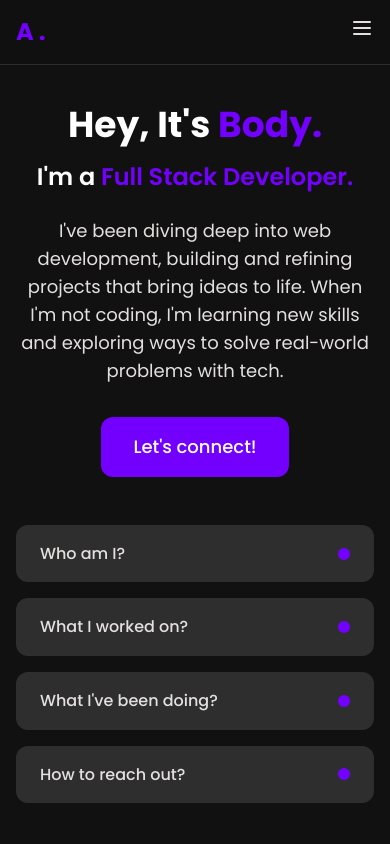
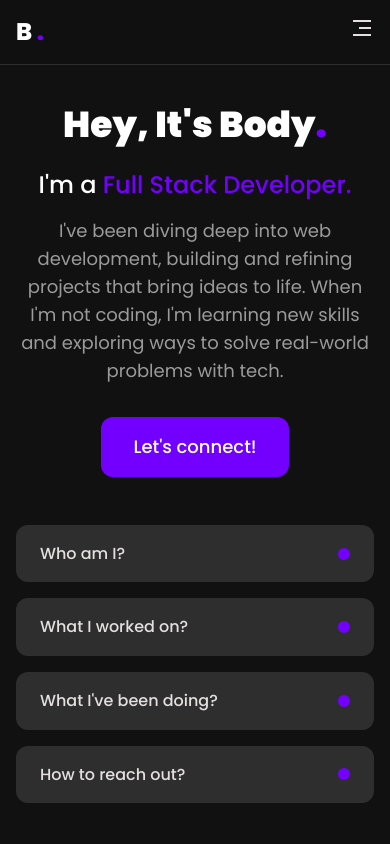
Before and after one commit to Abdelrahman-Aboalkhair/abdelrahman-portfolio, a Next.js app: page / in a window 390 px wide. Shown: the top 844 px of the page. Built offline with nearby package versions, Linux system fonts and the light colour scheme.

Commit message:
added spline

```diff
--- a/app/globals.css
+++ b/app/globals.css
@@ -13,7 +13,7 @@
 @theme {
   --color-primary: #7300FF;
   --color-secondary: #2E2E2E;
-  --color-light-gray: #E4E0E0;
+  --color-light-gray: #9B9B9B;
   --color-primary-hover: #A366FF;
   --color-background: #111111;
   --color-foreground: #E4E0E0;
@@ -53,7 +53,7 @@ html {
 
 /* Scroll bar styling */
 ::-webkit-scrollbar {
-  width: 8px;
+  width: 4px;
 }
 
 ::-webkit-scrollbar-track {
@@ -62,7 +62,7 @@ html {
 
 ::-webkit-scrollbar-thumb {
   background: #7300FF;
-  border-radius: 4px;
+  border-radius: 8px;
 }
 
 ::-webkit-scrollbar-thumb:hover {
--- a/app/layout.js
+++ b/app/layout.js
@@ -3,7 +3,7 @@ import "./globals.css";
 
 const poppins = Poppins({
   subsets: ["latin"],
-  weight: ["300", "400", "500", "600", "700"],
+  weight: ["300", "400", "500", "600", "700", "800", "900"],
 });
 
 export const metadata = {
--- a/components/Hero.js
+++ b/components/Hero.js
@@ -1,6 +1,8 @@
 'use client';
 
 import { motion } from 'framer-motion';
+import SectionLayout from './SectionLayout';
+import SplineScene from './SplineScene';
 
 const Hero = () => {
     const scrollToSection = (sectionId) => {
@@ -18,8 +20,12 @@ const Hero = () => {
     ];
 
     return (
-        <section id="hero" className="min-h-screen flex items-center justify-center pt-16">
-            <div className="max-w-7xl mx-auto px-4 sm:px-6 lg:px-8">
+        <SectionLayout
+            id="hero"
+            className="min-h-screen flex items-center justify-center pt-16"
+            paddingY=""
+            backgroundColor=""
+        >
             <div className="flex flex-col lg:flex-row items-center justify-between">
                 {/* Main Content */}
                 <div className="lg:w-1/2 text-center lg:text-left">
@@ -29,34 +35,34 @@ const Hero = () => {
                         transition={{ duration: 0.8, ease: 'easeOut' }}
                     >
                         <motion.h1
-                                className="text-4xl sm:text-6xl lg:text-7xl xl:text-8xl font-bold mb-4"
+                            className="text-4xl sm:text-6xl lg:text-7xl xl:text-7xl font-black mb-6"
                             initial={{ opacity: 0 }}
                             animate={{ opacity: 1 }}
                             transition={{ delay: 0.2, duration: 0.6 }}
                         >
-                                Hey, It's{' '}
-                                <span className="text-[#7300FF]">Body</span>
-                                <span className="text-[#7300FF]">.</span>
+                            Hey, It's Body
+                            <span className="text-primary">.</span>
                         </motion.h1>
 
                         <motion.h2
-                                className="text-2xl sm:text-3xl lg:text-4xl xl:text-5xl font-semibold text-white mb-6"
+                            className="text-2xl sm:text-3xl lg:text-4xl xl:text-4xl font-medium text-white mb-4"
                             initial={{ opacity: 0, y: 20 }}
                             animate={{ opacity: 1, y: 0 }}
                             transition={{ delay: 0.4, duration: 0.6 }}
                         >
                             I'm a{' '}
-                                <span className="text-[#7300FF]">Full Stack Developer</span>
-                                <span className="text-[#7300FF]">.</span>
+                            <span className="text-primary">Full Stack Developer.</span>
                         </motion.h2>
 
                         <motion.p
-                                className="text-lg sm:text-xl text-[#E4E0E0] mb-8 max-w-2xl mx-auto lg:mx-0"
+                            className="text-lg sm:text-lg text-light-gray mb-8 max-w-2xl mx-auto lg:mx-0"
                             initial={{ opacity: 0, y: 20 }}
                             animate={{ opacity: 1, y: 0 }}
                             transition={{ delay: 0.6, duration: 0.6 }}
                         >
-                                I've been diving deep into web development, building and refining projects that bring ideas to life. When I'm not coding, I'm learning new skills and exploring ways to solve real-world problems with tech.
+                            I've been diving deep into web development, building and refining projects
+                            that bring ideas to life. When I'm not coding, I'm learning new skills and
+                            exploring ways to solve real-world problems with tech.
                         </motion.p>
 
                         {/* Desktop Resume Button */}
@@ -69,9 +75,9 @@ const Hero = () => {
                             <motion.button
                                 whileHover={{ scale: 1.05 }}
                                 whileTap={{ scale: 0.95 }}
-                                    className="bg-[#7300FF] text-white px-8 py-4 rounded-xl font-medium text-lg hover:bg-[#A366FF] transition-colors duration-300"
-                                >
-                                    My Resume
+                                className="flex gap-2 items-center bg-primary text-white px-8 py-[12px] text-md rounded-sm font-medium
+                                transition-colors duration-300"                            >
+                                Let's connect!
                             </motion.button>
                         </motion.div>
 
@@ -86,7 +92,7 @@ const Hero = () => {
                                 whileHover={{ scale: 1.05 }}
                                 whileTap={{ scale: 0.95 }}
                                 onClick={() => scrollToSection('contact')}
-                                    className="bg-[#7300FF] text-white px-8 py-4 rounded-xl font-medium text-lg hover:bg-[#A366FF] transition-colors duration-300"
+                                className="bg-primary text-white px-8 py-4 rounded-xl font-medium text-lg hover:bg-[#A366FF] transition-colors duration-300"
                             >
                                 Let's connect!
                             </motion.button>
@@ -113,25 +119,30 @@ const Hero = () => {
                             whileTap={{ scale: 0.98 }}
                         >
                             <span className="font-medium">{button.label}</span>
-                                <div className="w-3 h-3 bg-[#7300FF] rounded-full"></div>
+                            <div className="w-3 h-3 bg-primary rounded-full"></div>
                         </motion.button>
                     ))}
                 </motion.div>
 
-                    {/* Desktop Side Decoration */}
+                {/* Desktop 3D Scene */}
                 <motion.div
                     className="hidden lg:block lg:w-1/2"
                     initial={{ opacity: 0, scale: 0.8 }}
                     animate={{ opacity: 1, scale: 1 }}
                     transition={{ delay: 1, duration: 0.8 }}
                 >
+                    <SplineScene
+                        sceneUrl="https://prod.spline.design/Hwjz8oLv9WN8ejij/scene.splinecode"
+                        className="w-full h-96"
+                        fallback={
                             <div className="flex justify-center">
-                            <div className="w-96 h-96 bg-gradient-to-br from-[#7300FF]/20 to-transparent rounded-full blur-3xl"></div>
+                                <div className="w-96 h-96 bg-gradient-to-br from-primary/20 to-transparent rounded-full blur-3xl"></div>
                             </div>
+                        }
+                    />
                 </motion.div>
             </div>
-            </div>
-        </section>
+        </SectionLayout>
     );
 };
 
--- a/components/Navbar.js
+++ b/components/Navbar.js
@@ -2,6 +2,7 @@
 
 import { useState, useEffect } from 'react';
 import { motion } from 'framer-motion';
+import { RiCloseFill, RiMenu3Fill } from "react-icons/ri";
 
 const Navbar = () => {
     const [isOpen, setIsOpen] = useState(false);
@@ -73,12 +74,9 @@ const Navbar = () => {
                     <div className="flex-shrink-0">
                         <button
                             onClick={() => scrollToSection('hero')}
-                            className={`text-2xl font-bold transition-colors duration-300 ${isActiveNavItem('hero')
-                                ? 'text-[#7300FF]'
-                                : 'text-white hover:text-[#7300FF]'
-                                }`}
+                            className={`text-2xl font-extrabold transition-colors duration-300 `}
                         >
-                            A <span className="text-primary">.</span>
+                            B <span className="text-primary">.</span>
                         </button>
                     </div>
 
@@ -91,19 +89,11 @@ const Navbar = () => {
                                     onClick={() => scrollToSection(item.id)}
                                     className={`px-3 py-2 text-sm font-medium transition-colors duration-300 relative ${isActiveNavItem(item.id)
                                         ? 'bg-muted/40 text-white border-b-2 border-primary'
-                                        : 'text-[#E4E0E0] hover:text-[#7300FF]'
+                                        : 'text-[#E4E0E0] hover:text-primary'
                                         }`}
                                 >
                                     {item.label}
-                                    {/* Active indicator dot */}
-                                    {/* {isActiveNavItem(item.id) && (
-                                        <motion.div
-                                            layoutId="activeIndicator"
-                                            className="absolute -bottom-1 left-1/2 transform -translate-x-1/2 w-1 h-1 bg-[#7300FF] rounded-full"
-                                            initial={false}
-                                            transition={{ type: "spring", stiffness: 380, damping: 30 }}
-                                        />
-                                    )} */}
+
                                 </button>
                             ))}
                         </div>
@@ -111,43 +101,25 @@ const Navbar = () => {
 
                     {/* Resume Button */}
                     <div className="hidden md:block">
-                        <motion.button
+                        <motion.a
+                            href='https://drive.google.com/file/d/1M2QmESPSAYzRGxH1FMPLMHFeIsk5LGW4/view?usp=drive_link'
                             whileHover={{ scale: 1.05 }}
                             whileTap={{ scale: 0.95 }}
-                            className="bg-[#7300FF] text-white px-4 py-2 rounded-lg font-medium hover:bg-[#A366FF] transition-colors duration-300"
+                            className="flex gap-2 items-center bg-primary text-white px-6 py-2 rounded-sm font-medium
+                             transition-colors duration-300"
                         >
-                            My Resume
-                        </motion.button>
+                            My resume
+                        </motion.a>
                     </div>
 
                     {/* Mobile Hamburger */}
                     <div className="md:hidden">
                         <button
                             onClick={() => setIsOpen(!isOpen)}
-                            className="text-[#E4E0E0] hover:text-[#7300FF] focus:outline-none"
+                            className="text-[#E4E0E0] hover:text-primary focus:outline-none"
                         >
-                            <svg
-                                className="h-6 w-6"
-                                stroke="currentColor"
-                                fill="none"
-                                viewBox="0 0 24 24"
-                            >
-                                {isOpen ? (
-                                    <path
-                                        strokeLinecap="round"
-                                        strokeLinejoin="round"
-                                        strokeWidth="2"
-                                        d="M6 18L18 6M6 6l12 12"
-                                    />
-                                ) : (
-                                    <path
-                                        strokeLinecap="round"
-                                        strokeLinejoin="round"
-                                        strokeWidth="2"
-                                        d="M4 6h16M4 12h16M4 18h16"
-                                    />
-                                )}
-                            </svg>
+                            {isOpen ? <RiCloseFill size={24} /> : <RiMenu3Fill size={24} />}
+
                         </button>
                     </div>
                 </div>
@@ -167,21 +139,23 @@ const Navbar = () => {
                                 key={item.id}
                                 onClick={() => scrollToSection(item.id)}
                                 className={`block px-3 py-2 text-base font-medium w-full text-left transition-colors duration-300 ${isActiveNavItem(item.id)
-                                    ? 'text-[#7300FF] bg-[#7300FF]/10'
-                                    : 'text-[#E4E0E0] hover:text-[#7300FF] hover:bg-[#7300FF]/5'
+                                    ? 'text-primary bg-primary/10'
+                                    : 'text-[#E4E0E0] hover:text-primary hover:bg-primary/5'
                                     }`}
                             >
                                 {item.label}
                             </button>
                         ))}
                         <div className="px-3 py-2">
-                            <motion.button
+                            <motion.a
+                                href='https://drive.google.com/file/d/1M2QmESPSAYzRGxH1FMPLMHFeIsk5LGW4/view?usp=drive_link'
                                 whileHover={{ scale: 1.05 }}
                                 whileTap={{ scale: 0.95 }}
-                                className="bg-[#7300FF] text-white px-4 py-2 rounded-lg font-medium hover:bg-[#A366FF] transition-colors duration-300 w-full"
+                                className="bg-primary text-white px-4 py-2 rounded-sm
+                                 font-medium hover:bg-primary-hover transition-colors duration-300 w-full"
                             >
-                                My Resume
-                            </motion.button>
+                                My resume
+                            </motion.a>
                         </div>
                     </div>
                 </motion.div>
--- /dev/null
+++ b/components/SectionLayout.js
@@ -0,0 +1,22 @@
+const SectionLayout = ({
+    children,
+    id,
+    className = '',
+    containerClassName = '',
+    paddingY = 'py-20',
+    backgroundColor = 'bg-[#111111]',
+    maxWidth = 'max-w-7xl'
+}) => {
+    return (
+        <section
+            id={id}
+            className={`${paddingY} ${backgroundColor} ${className}`}
+        >
+            <div className={`${maxWidth} mx-auto px-4 sm:px-6 lg:px-8 ${containerClassName}`}>
+                {children}
+            </div>
+        </section>
+    );
+};
+
+export default SectionLayout;
--- /dev/null
+++ b/components/SplineScene.js
@@ -0,0 +1,109 @@
+'use client';
+
+import { Suspense, useEffect, useState, Component } from 'react';
+import Spline from '@splinetool/react-spline';
+
+// Error Boundary to catch Spline loading errors
+class ErrorBoundary extends Component {
+    constructor(props) {
+        super(props);
+        this.state = { hasError: false };
+    }
+
+    static getDerivedStateFromError(error) {
+        return { hasError: true };
+    }
+
+    componentDidCatch(error, errorInfo) {
+        console.error('Spline Error Boundary caught an error:', error, errorInfo);
+        if (this.props.onError) {
+            this.props.onError(error);
+        }
+    }
+
+    render() {
+        if (this.state.hasError) {
+            return null; // Let parent component handle the error display
+        }
+
+        return this.props.children;
+    }
+}
+
+const SplineScene = ({
+    sceneUrl,
+    className = "",
+    fallback = null
+}) => {
+    const [isLoading, setIsLoading] = useState(true);
+    const [hasError, setHasError] = useState(false);
+
+    // Validate scene URL
+    const isValidSplineUrl = sceneUrl &&
+        sceneUrl.includes('spline.design') &&
+        sceneUrl.endsWith('.splinecode') &&
+        !sceneUrl.includes('https://my.spline.design/interactiveworkspace-6nLCy8Pi5nxZqcXTILlJ5iMs/') &&
+        sceneUrl !== "<iframe src='https://my.spline.design/interactiveworkspace-6nLCy8Pi5nxZqcXTILlJ5iMs/' frameborder='0' width='100%' height='100%'></iframe>";
+
+    const handleLoad = () => {
+        setIsLoading(false);
+    };
+
+    const handleError = (error) => {
+        console.warn('Spline scene failed to load:', error);
+        setHasError(true);
+        setIsLoading(false);
+    };
+
+    // Early return if no valid scene URL is provided
+    if (!isValidSplineUrl) {
+        return fallback || (
+            <div className={`flex items-center justify-center ${className}`}>
+                <div className="text-center">
+                    <div className="w-96 h-96 bg-gradient-to-br from-primary/20 to-transparent rounded-full blur-3xl"></div>
+                    <p className="text-sm text-muted-foreground mt-4">3D Scene Preview</p>
+                </div>
+            </div>
+        );
+    }
+
+    if (hasError) {
+        return fallback || (
+            <div className={`flex items-center justify-center ${className}`}>
+                <div className="text-center">
+                    <div className="w-96 h-96 bg-gradient-to-br from-primary/20 to-transparent rounded-full blur-3xl"></div>
+                </div>
+            </div>
+        );
+    }
+
+    return (
+        <div className={`relative ${className}`}>
+            {isLoading && (
+                <div className="absolute inset-0 flex items-center justify-center bg-background/50 backdrop-blur-sm z-10">
+                    <div className="flex flex-col items-center space-y-4">
+                        <div className="w-8 h-8 border-2 border-primary border-t-transparent rounded-full animate-spin"></div>
+                        <p className="text-primary text-sm">Loading 3D Scene...</p>
+                    </div>
+                </div>
+            )}
+
+            <Suspense fallback={
+                <div className="flex items-center justify-center h-full">
+                    <div className="w-8 h-8 border-2 border-primary border-t-transparent rounded-full animate-spin"></div>
+                </div>
+            }>
+                <ErrorBoundary onError={handleError}>
+                    <Spline
+                        scene={sceneUrl}
+                        onLoad={handleLoad}
+                        onError={handleError}
+                        className="w-full h-full"
+                    />
+                </ErrorBoundary>
+            </Suspense>
+        </div>
+    );
+};
+
+export default SplineScene;
--- a/package.json
+++ b/package.json
@@ -9,6 +9,7 @@
     "lint": "next lint"
   },
   "dependencies": {
+    "@splinetool/react-spline": "^4.1.0",
     "framer-motion": "^12.23.12",
     "next": "15.4.6",
     "react": "19.1.0",
```
Also changed, not shown: components/About.js (+3 -4 lines), components/Contact.js (+7 -4 lines), components/Experience.js (+3 -4 lines), components/Projects.js (+3 -4 lines), 1 other file (tests, documents, lock files or other folders). Lines whose indentation alone changed are shown as unchanged.
